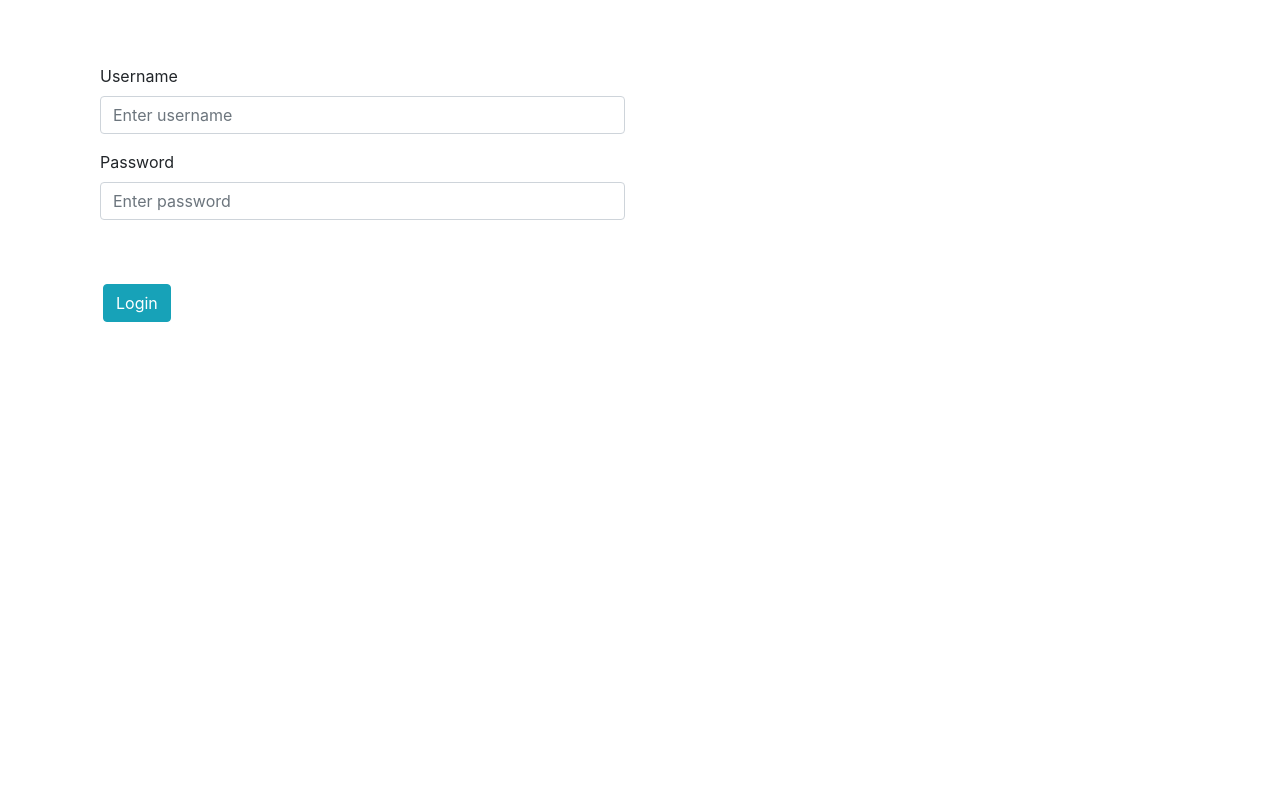
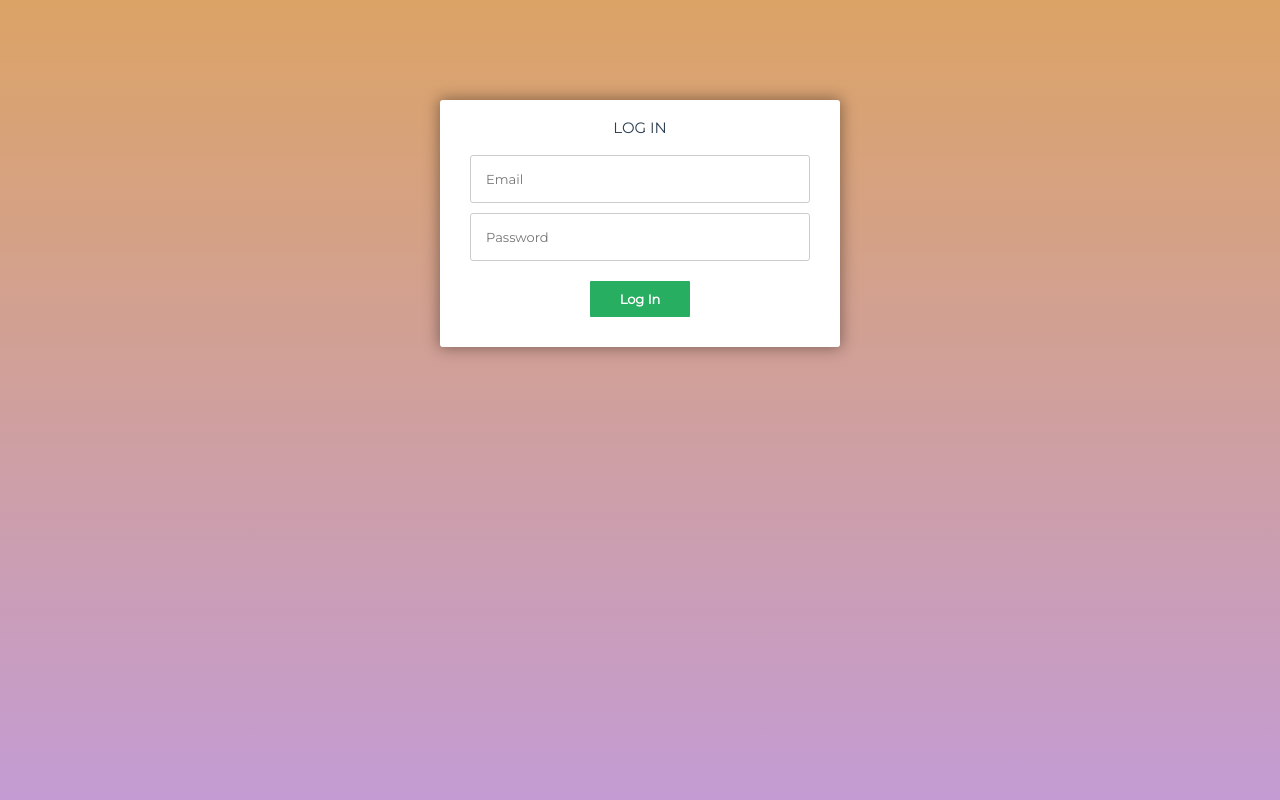
Before and after one commit to griffy06/StudLife, a Django app: page /index/warden/ in a window 1280 px wide. Run offline with Django 3.2, Linux system fonts and the light colour scheme; parts of the project's set-up code (start-up, migrations or seed data) failed here and were passed over; some libraries are stand-ins or nearby versions.

Commit message:
Updated Warden_login.html

```diff
--- a/warden/templates/warden/warden_login.html
+++ b/warden/templates/warden/warden_login.html
@@ -1,28 +1,139 @@
 <!DOCTYPE html>
-<html lang="en">
+<html lang="en" >
 <head>
-    <meta charset="UTF-8">
-    <title>warden login</title>
-    <link rel="stylesheet" href="https://stackpath.bootstrapcdn.com/bootstrap/4.3.1/css/bootstrap.min.css" integrity="sha384-ggOyR0iXCbMQv3Xipma34MD+dH/1fQ784/j6cY/iJTQUOhcWr7x9JvoRxT2MZw1T" crossorigin="anonymous">
-    <link href="https://fonts.googleapis.com/css?family=Cookie|Lobster|Satisfy&display=swap" rel="stylesheet">
+  <meta charset="UTF-8">
+  <title>Log In</title>
+  <link rel="stylesheet" href="https://cdnjs.cloudflare.com/ajax/libs/meyer-reset/2.0/reset.min.css">
+<link rel="stylesheet" href="./style.css">
+
 </head>
+<style>
+    /*custom font*/
+@import url(https://fonts.googleapis.com/css?family=Montserrat);
+
+/*basic reset*/
+* {margin: 0; padding: 0;}
+
+html {
+	height: 100%;
+	/*Image only BG fallback*/
+
+	/*background = gradient + image pattern combo*/
+	background:
+		linear-gradient(rgba(196, 102, 0, 0.6), rgba(155, 89, 182, 0.6));
+}
+
+body {
+	font-family: montserrat, arial, verdana;
+}
+/*form styles*/
+#msform {
+	width: 500px;
+	margin: 100px auto;
+	text-align: center;
+	position: relative;
+}
+#msform fieldset {
+	background: white;
+	border: 0 none;
+	border-radius: 3px;
+	box-shadow: 0 0 15px 1px rgba(0, 0, 0, 0.4);
+	padding: 20px 30px;
+	box-sizing: border-box;
+	width: 80%;
+	margin: 0 10%;
+
+	/*stacking fieldsets above each other*/
+	position: relative;
+}
+/*Hide all except first fieldset*/
+#msform fieldset:not(:first-of-type) {
+	display: none;
+}
+/*inputs*/
+#msform input, #msform textarea {
+	padding: 15px;
+	border: 1px solid #ccc;
+	border-radius: 3px;
+	margin-bottom: 10px;
+	width: 100%;
+	box-sizing: border-box;
+	font-family: montserrat;
+	color: #2C3E50;
+	font-size: 13px;
+}
+/*buttons*/
+#msform .action-button {
+	width: 100px;
+	background: #27AE60;
+	font-weight: bold;
+	color: white;
+	border: 0 none;
+	border-radius: 1px;
+	cursor: pointer;
+	padding: 10px 5px;
+	margin: 10px 5px;
+}
+#msform .action-button:hover, #msform .action-button:focus {
+	box-shadow: 0 0 0 2px white, 0 0 0 3px #27AE60;
+}
+/*headings*/
+.fs-title {
+	font-size: 15px;
+	text-transform: uppercase;
+	color: #2C3E50;
+	margin-bottom: 10px;
+}
+.fs-subtitle {
+	font-weight: normal;
+	font-size: 13px;
+	color: #666;
+	margin-bottom: 20px;
+}
+
+</style>
 <body>
-<div class="container" style="margin-top:5%;">
-<form action="" method="post">
-    {% csrf_token %}
-  <div class="form-group col-md-6">
-    <label for="username">Username</label>
-    <input type="text" class="form-control" id="username" name="username" placeholder="Enter username" >
-
-  </div>
-  <div class="form-group col-md-6">
-    <label for="password">Password</label>
-    <input type="password" class="form-control" id="password" name="password" placeholder="Enter password">
-  </div>
-    <br><br>&nbsp&nbsp&nbsp
-  <button type="submit" class="btn btn-info">Login</button>
+<!-- partial:index.partial.html -->
+<!-- multistep form -->
+<form id="msform" action="" method="post">
+  <!-- progressbar -->
+  <!-- <ul id="progressbar">
+    <li class="active">Account Setup</li>
+    <li>Social Profiles</li>
+    <li>Personal Details</li>
+  </ul> -->
+  <!-- fieldsets -->
+  <fieldset>
+    <h2 class="fs-title">Log In</h2>
+    <h3 class="fs-subtitle"></h3>
+    <input type="text" name="username" id="username" class="form-control" placeholder="Email" />
+    <input type="password" class="form-control" id="password" name="password" placeholder="Password" />
+    <!-- <input type="password" name="cpass" placeholder="Confirm Password" /> -->
+    <input type="submit" name="login" class="submit action-button" value="Log In" />
+  </fieldset>
+  <!-- <fieldset>
+    <h2 class="fs-title">Social Profiles</h2>
+    <h3 class="fs-subtitle">Your presence on the social network</h3>
+    <input type="text" name="twitter" placeholder="Twitter" />
+    <input type="text" name="facebook" placeholder="Facebook" />
+    <input type="text" name="gplus" placeholder="Google Plus" />
+    <input type="button" name="previous" class="previous action-button" value="Previous" />
+    <input type="button" name="next" class="next action-button" value="Next" />
+  </fieldset>
+  <fieldset>
+    <h2 class="fs-title">Personal Details</h2>
+    <h3 class="fs-subtitle">We will never sell it</h3>
+    <input type="text" name="fname" placeholder="First Name" />
+    <input type="text" name="lname" placeholder="Last Name" />
+    <input type="text" name="phone" placeholder="Phone" />
+    <textarea name="address" placeholder="Address"></textarea>
+    <input type="button" name="previous" class="previous action-button" value="Previous" />
+    <input type="submit" name="submit" class="submit action-button" value="Submit" />
+  </fieldset> -->
 </form>
-</div>
+<!-- partial -->
+  <script src='https://cdnjs.cloudflare.com/ajax/libs/jquery/2.1.3/jquery.min.js'></script>
+<script src='https://cdnjs.cloudflare.com/ajax/libs/jquery-easing/1.3/jquery.easing.min.js'></script><script  src="./script.js"></script>
 
 </body>
 </html>
```
